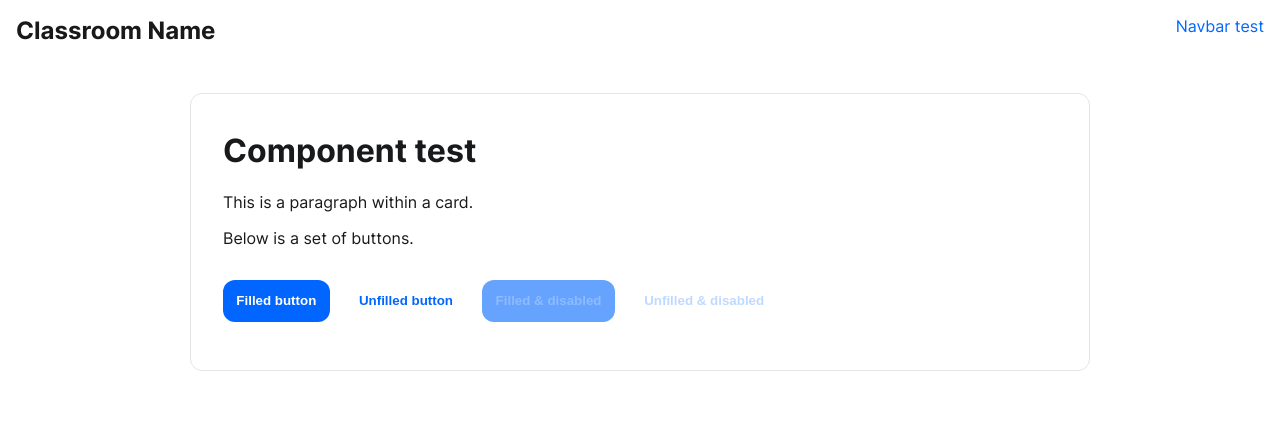
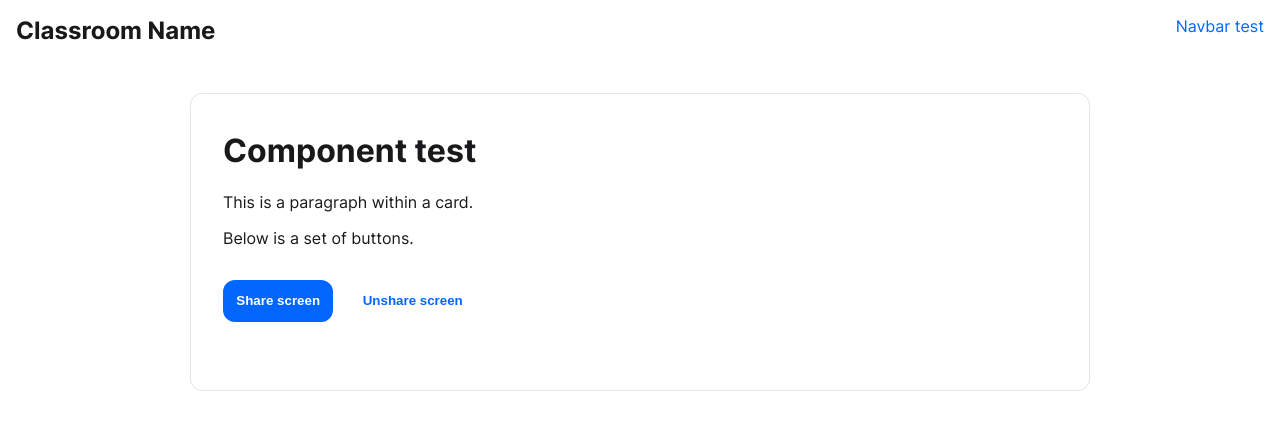
Before and after one commit to arbabf/next-gen-virtual-classroom, a Next.js app in the folder source/frontend/: page /screen in a window 1280 px wide. Shown: the top 430 px of the page. Built offline with nearby package versions, Linux system fonts and the light colour scheme.

Commit message:
Further work on screens (+ new branch). The code currently calls them both screens and Panels, and I should fix that. Right now I've got to figure out how to get this thing to resize and all that.

```diff
--- /dev/null
+++ b/source/frontend/components/common/panel/Panel.module.css
@@ -0,0 +1,6 @@
+.screen {
+    background-color: white;
+    color: white;
+    outline:4px;
+    border:4px
+}
--- /dev/null
+++ b/source/frontend/components/common/panel/panel.tsx
@@ -0,0 +1,35 @@
+import { Component, MouseEventHandler } from 'react';
+import styles from './Panel.module.css';
+
+/**
+ * Panel properties.
+ */
+ type PanelProps = {
+
+    label: string;
+	/**
+	 * A click handler to make this button do something should it be pressed.
+	 */
+	onClick?: MouseEventHandler<HTMLButtonElement>;
+};
+
+class Panel extends Component<PanelProps> {
+	constructor(props: PanelProps) {
+		super(props);
+	}
+
+	render() {
+		return (
+			<button
+				className={
+					styles.screen
+				}
+				onClick={this.props.onClick}
+			>
+                {this.props.label}
+			</button>
+		);
+	}
+}
+
+export default Panel;
--- a/source/frontend/pages/screen.tsx
+++ b/source/frontend/pages/screen.tsx
@@ -5,7 +5,16 @@ import Button from '../components/common/button/button';
 import ButtonSet from '../components/common/buttonset/buttonset';
 import Card from '../components/common/card/card';
 import Navbar from '../components/navigation/navbar/navbar';
+import Panel from '../components/common/panel/panel';
 import styles from '../styles/pages/Home.module.css';
+
+function openScreen(){
+	console.log("I have clicked a button.")
+}
+
+function closeScreen(){
+	console.log("I have clicked a different button.")
+}
 
 const Home: NextPage = () => {
 	return (
@@ -27,11 +36,10 @@ const Home: NextPage = () => {
 					<p>Below is a set of buttons.</p>
 
 					<ButtonSet>
-						<Button label="Filled button" />
-						<Button label="Unfilled button" unfilled />
-						<Button label="Filled &amp; disabled" disabled />
-						<Button label="Unfilled &amp; disabled" unfilled disabled />
+						<Button onClick={openScreen} label="Share screen" />
+						<Button onClick={closeScreen} label="Unshare screen" unfilled />
 					</ButtonSet>
+					<Panel label="Ascended"/>
 				</Card>
 			</main>
 		</>
```
